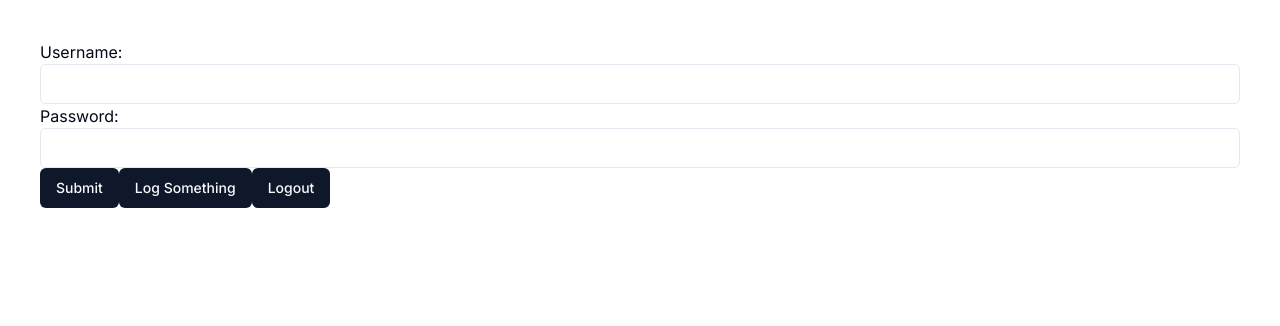
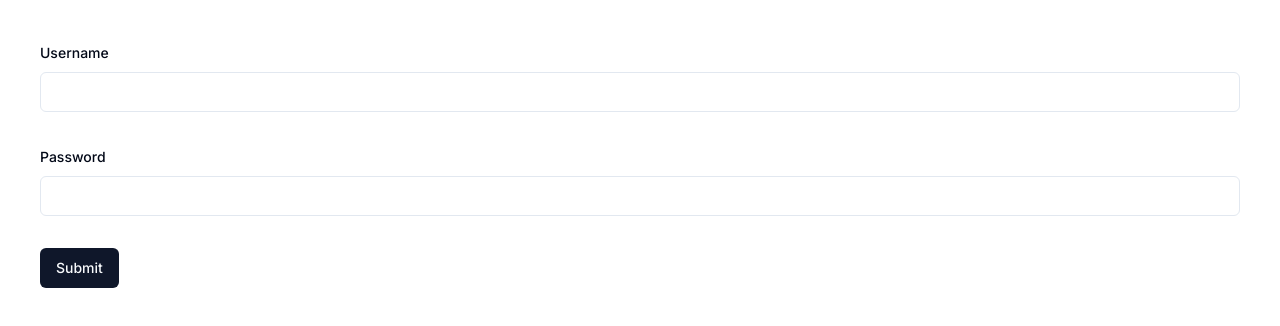
Before and after one commit to benngzw/audio-files-dashboard, a Next.js app in the folder audio-files-frontend/: page /sign-in in a window 1280 px wide. Shown: the top 326 px of the page. Built offline with nearby package versions, Linux system fonts and the light colour scheme.

Commit message:
Clean up AuthForm

```diff
--- a/audio-files-frontend/components/AudioTableItem.tsx
+++ b/audio-files-frontend/components/AudioTableItem.tsx
@@ -4,12 +4,9 @@ import {
 } from "@/components/ui/table"
 import { deleteAudio } from "@/lib/actions";
 import { Button } from "./ui/button";
-import { useState } from "react";
 import AudioPlayerDialog from "./AudioPlayerDialog";
 
 const AudioTableItem = ({ audio }: { audio: Audio }) => {
-  const [audioSrc, setAudioSrc] = useState<string | null>(null);
-
   const handleDelete = async () => {
     try {
       await deleteAudio(audio.id);
--- a/audio-files-frontend/components/AuthForm.tsx
+++ b/audio-files-frontend/components/AuthForm.tsx
@@ -2,53 +2,74 @@
 
 import React from 'react'
 import { useForm } from "react-hook-form"
+import { z } from "zod";
 import { Button } from "@/components/ui/button";
+import {
+  Form,
+  FormControl,
+  FormField,
+  FormItem,
+  FormLabel,
+  FormMessage,
+} from "@/components/ui/form";
 import { Input } from '@/components/ui/input';
-import { getCurrentUser, getUserAudio, logout } from '@/lib/actions';
-import { loginClient } from '@/lib/client-actons';
+import { loginClient } from '@/lib/client-actions';
+import { zodResolver } from '@hookform/resolvers/zod';
+import { useRouter } from 'next/navigation';
+
+const formSchema = z.object({
+  username: z.string().min(3).max(25),
+  password: z.string().min(6).max(25),
+})
 
 const AuthForm = () => {
-  const { register, handleSubmit } = useForm();
+  const router = useRouter();
+  const form = useForm<z.infer<typeof formSchema>>({
+    resolver: zodResolver(formSchema),
+    defaultValues: {
+      username: "",
+      password: ""
+    }
+  })
 
   const onSubmit = async (credentials: any) => {
-    console.log(credentials);
-    await loginClient(credentials.username, credentials.password);
+    const user = await loginClient(credentials.username, credentials.password);
+    if (user) router.push("/audio-dashboard");
   }
-
-  const handleLogClick = async () => {
-    await getCurrentUser();
-    await getUserAudio();
-  };
-
-  const handleLogoutClick = async () => {
-    await logout();
-  };
 
   return (
     <section>
-      <form onSubmit={handleSubmit(onSubmit)}>
-        <div>
-          <label htmlFor="username">Username:</label>
-          <Input
-            type="text"
-            id="username"
-            {...register("username")}
+      <Form {...form}>
+        <form onSubmit={form.handleSubmit(onSubmit)} className="space-y-8">
+          <FormField
+            control={form.control}
+            name="username"
+            render={({ field }) => (
+              <FormItem>
+                <FormLabel>Username</FormLabel>
+                <FormControl>
+                  <Input {...field} />
+                </FormControl>
+                <FormMessage />
+              </FormItem>
+            )}
           />
-        </div>
-        <div>
-          <label htmlFor="password">Password:</label>
-          <Input
-            type="password"
-            id="password"
-            {...register("password")}
+          <FormField
+            control={form.control}
+            name="password"
+            render={({ field }) => (
+              <FormItem>
+                <FormLabel>Password</FormLabel>
+                <FormControl>
+                  <Input type="password" {...field} />
+                </FormControl>
+                <FormMessage />
+              </FormItem>
+            )}
           />
-        </div>
-        <Button type="submit">Submit</Button>
-
-        <Button type="button" onClick={handleLogClick}>Log Something</Button>
-
-        <Button type="button" onClick={handleLogoutClick}>Logout</Button>
-      </form>
+          <Button type="submit">Submit</Button>
+        </form>
+      </Form>
     </section>
   );
 }
--- a/audio-files-frontend/lib/client-actons.ts
+++ b/audio-files-frontend/lib/client-actions.ts
@@ -2,7 +2,7 @@ import axios from "axios";
 
 export async function loginClient(username: string, password: string) {
   try {
-    await axios.post(
+    const response = await axios.post(
       "http://localhost:3000/auth/login",
       {
         username,
@@ -12,8 +12,9 @@ export async function loginClient(username: string, password: string) {
         withCredentials: true,
       }
     );
-    console.log("logged in on client");
+    return response.data;
   } catch (error) {
     console.error(error);
+    return null;
   }
 }
```
